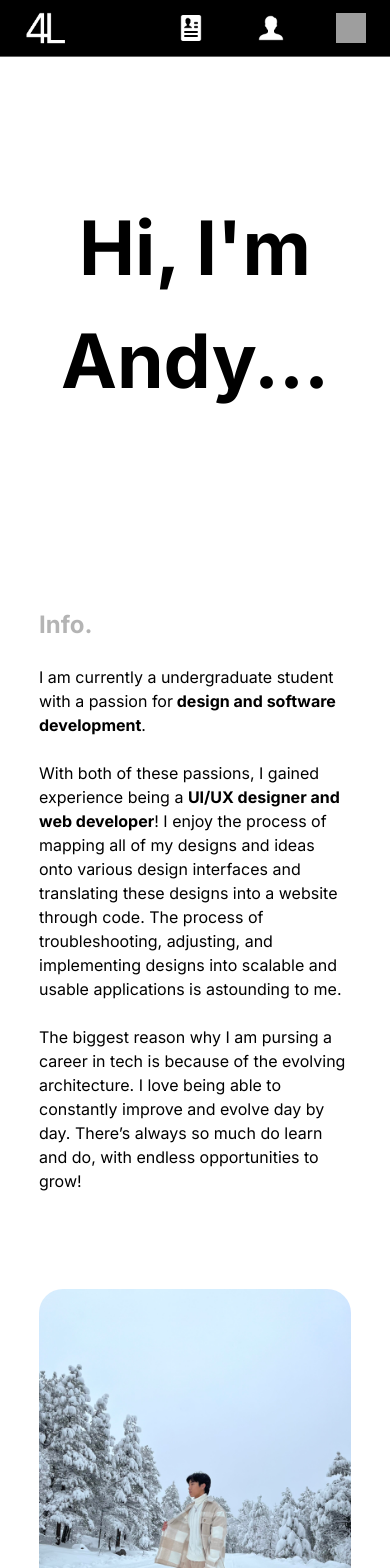
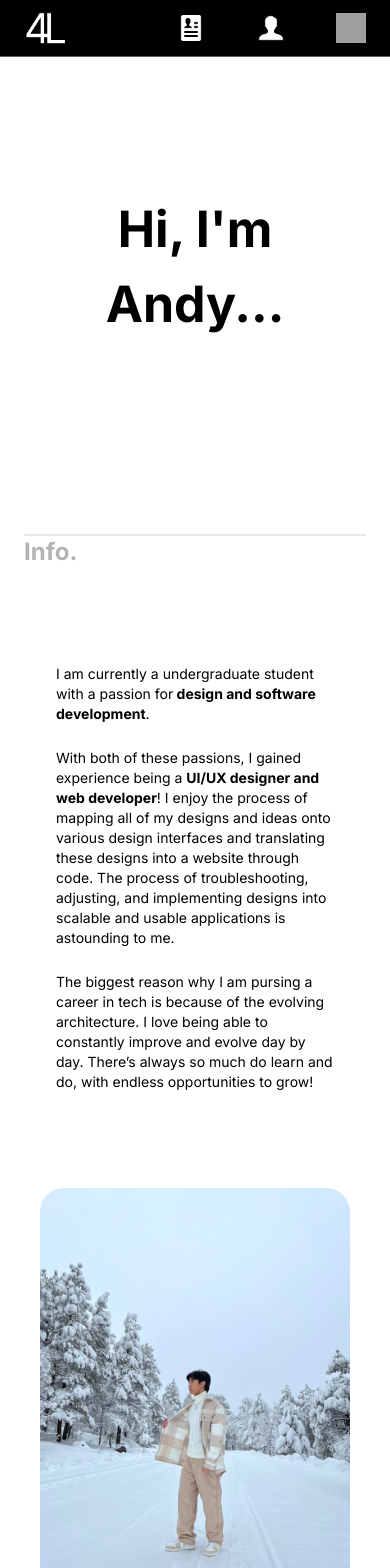
Before and after one commit to 4ndy1e/personal-website, a React (Vite) app: page /about in a window 390 px wide. Shown: the top 1568 px of the page. Built offline with nearby package versions, Linux system fonts and the light colour scheme; grey boxes are pictures that could not be loaded.

Commit message:
style: update header and info section for responsive design

```diff
--- a/src/AboutPage.jsx
+++ b/src/AboutPage.jsx
@@ -6,13 +6,18 @@ import Footer from "./components/Footer.jsx";
 
 function AboutPage() {
   return (
-    <section className="flex flex-col mx-[5vw] max-sm:mx-[10vw] items-center mt-48">
+    <section className="flex flex-col mx-[5vw] max-sm:mx-[10vw] items-center mt-48 max-[570px]:mx-6 ">
       <Nav />
-      <div className="w-full mb-48">
-        <h1 className="text-black text-left max-md:text-center text-md:text-[60px]">
+      <div className="w-full mb-48 max-[570px]:mb-24">
+        <h1 className="text-black text-left max-md:text-center text-md:text-[60px] max-[570px]:text-[50px]">
           {" "}
           Hi, I'm Andy...
         </h1>
+      </div>
+      <div className="w-full m-24">
+        <p className="text-left border-t-2 text-[#b4b4b4] font-bold text-2xl">
+          Info.
+        </p>
       </div>
       <Info />
       <div className="w-full m-28">
--- a/src/components/Info.jsx
+++ b/src/components/Info.jsx
@@ -1,9 +1,7 @@
 function Info() {
   return (
     <section className="flex items-center max-md:flex-col">
-      <div className="border-black w-[40%] pr-24 max-lg:pr-16 max-lg:w-[60%] max-md:p-0 max-md:w-full">
-        <p className="aboutSect text-[#b4b4b4]"> Info. </p>
-        <br></br>
+      <div className="border-black w-[50%] pr-24 max-lg:pr-16 max-lg:w-[60%] max-md:px-8 max-md:w-full">
         <p className="aboutDesc">
           I am currently a undergraduate student with a passion for
           <strong> design and software development</strong>.
@@ -32,7 +30,7 @@ function Info() {
 
 function Images() {
   return (
-    <div className="flex w-[60%] items-center gap-8 max-md:w-full max-md:mt-24">
+    <div className="flex w-[50%] items-center gap-8 max-md:w-full max-md:mt-24 max-[570px]:px-4">
       <div className="w-3/5 max-lg:w-full ">
         <img src="snow1.jpg" className="rounded-3xl"></img>
         <p className="imgCaption m-4"> Snow in Northern Arizona</p>
--- a/src/index.css
+++ b/src/index.css
@@ -68,7 +68,7 @@ h5 {
 }
 
 .aboutDesc {
-  @apply text-base font-normal font-['Inter'] text-left;
+  @apply leading-8 text-xl font-normal font-['Inter'] text-left max-md:text-xl max-[570px]:text-sm;
 }
 
 .imgCaption {
```
